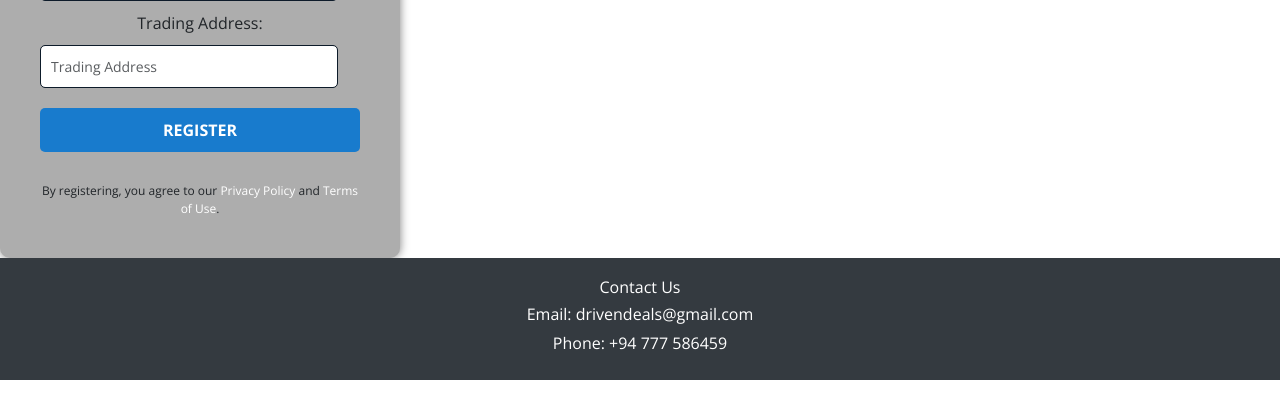
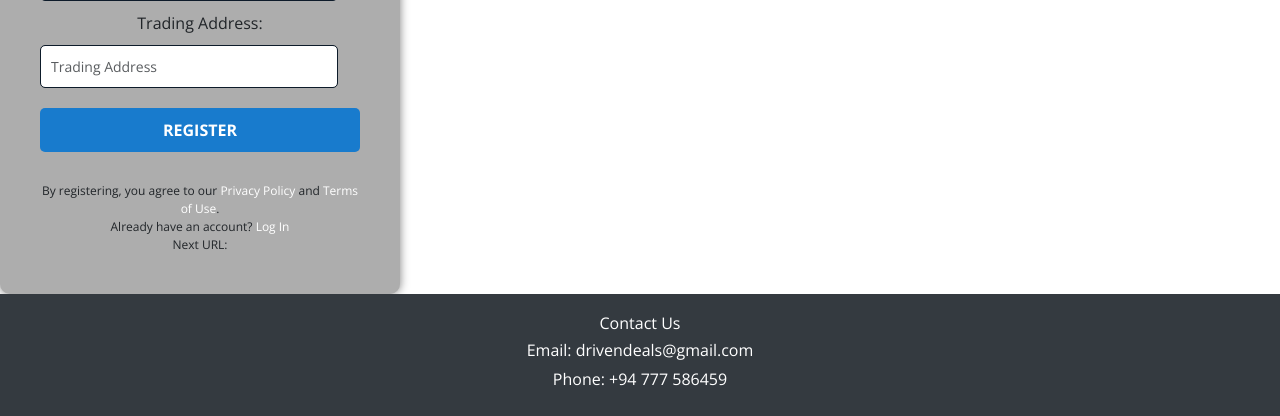
Before and after one commit to vinuvii/DrivenDeals, a Django app: page /user/signup/ in a window 1280 px wide. Shown: the part 912-1328 px from the top of the page. Before the commit the page ends 1292 px from the top, so only its background shows below. Run offline with Django 5.2, Linux system fonts and the light colour scheme; some libraries are stand-ins or nearby versions.

Commit message:
Merge error sorted

```diff
--- a/user/templates/user/login.html
+++ b/user/templates/user/login.html
@@ -81,7 +81,7 @@
         {% if error_message %}
             <p class="error-message">{{ error_message }}</p>
         {% endif %}
-        <p>Don't have an account? <a href="{% url 'signup' %}">Sign Up</a></p>
+        <p>Don't have an account? <a href="{% url 'signup' %}?next={{ next }}">Sign Up</a></p>
         <form method="post">
             {% csrf_token %}
             <input type="hidden" name="next" value="{{ next }}" />
--- a/user/templates/user/signup.html
+++ b/user/templates/user/signup.html
@@ -73,8 +73,13 @@
             <button type="submit" class="btn btn-primary">Register</button>
         </form>
         <div class="terms">
-            <p>By registering, you agree to our <a href="#">Privacy Policy</a> and <a href="#">Terms of Use</a>.</p>
-        </div>
+        <p>By registering, you agree to our <a href="#">Privacy Policy</a> and <a href="#">Terms of Use</a>.</p>
+        <p>Already have an account? <a href="{% url 'login' %}?next={{ next }}">Log In</a></p>
+        <p>Next URL: {{ next }}</p>
+        {% if error_message %}
+        <p class="error-message">{{ error_message }}</p>
+        {% endif %}
+    </div>
     </div>
 </body>
 {% endblock %}
--- a/user/views.py
+++ b/user/views.py
@@ -84,16 +84,24 @@ def listing_detail(request, pk):
     return render(request, 'user/listing_detail.html', {'listing': listing})
 
 def signup_view(request):
+    error_message = None
+    next_url = request.POST.get('next') or request.GET.get('next', '')
+
     if request.method == 'POST':
         form = UserRegistrationForm(request.POST)
         if form.is_valid():
             user = form.save()
             login(request, user)
             messages.success(request, 'Registration successful!')
+            if next_url:
+                return redirect(next_url)
             return redirect('home')
+        else:
+            error_message = 'Please enter a valid email and password'
+
     else:
         form = UserRegistrationForm()
-    return render(request, 'user/signup.html', {'form': form})
+    return render(request, 'user/signup.html', {'form': form, 'error_message': error_message, 'next': next_url})
 
 def logout_view(request):
     logout(request)
```
